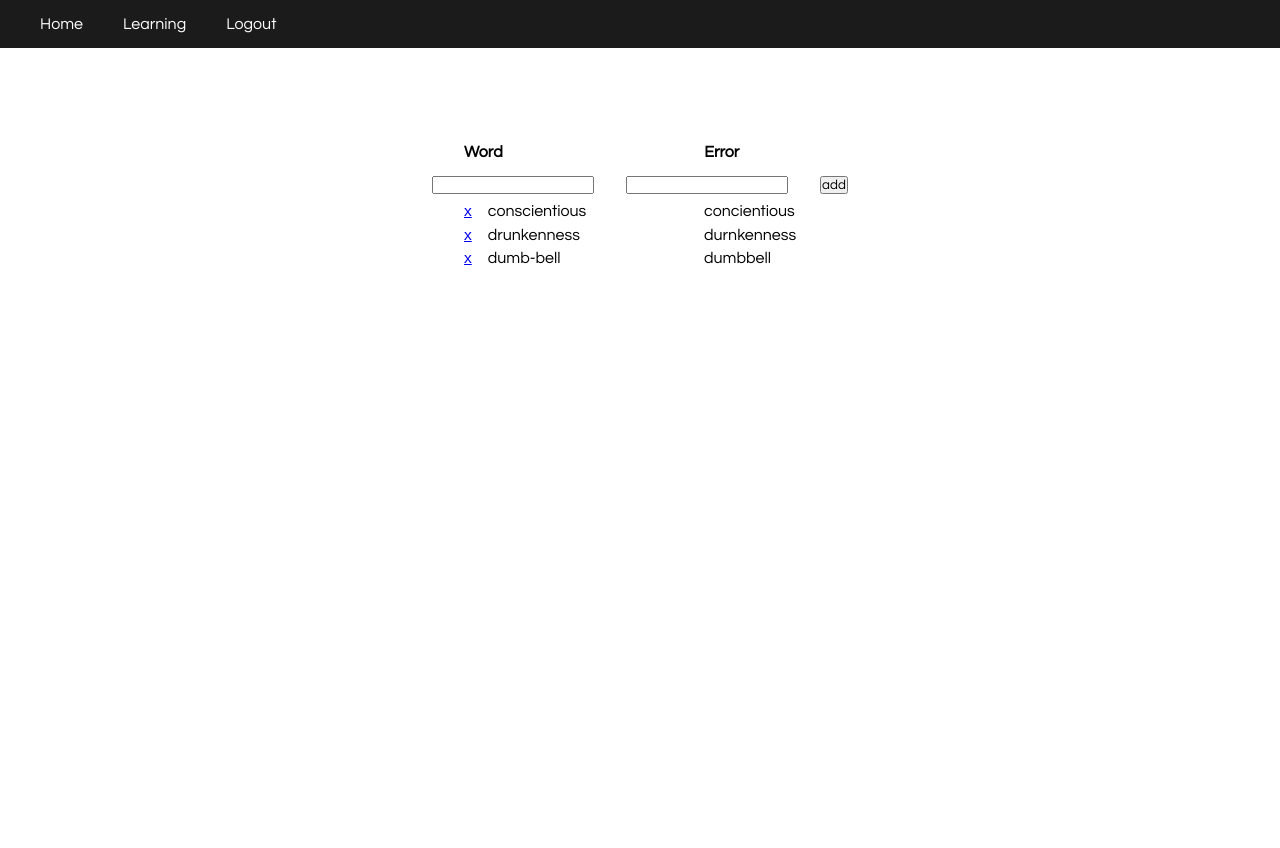
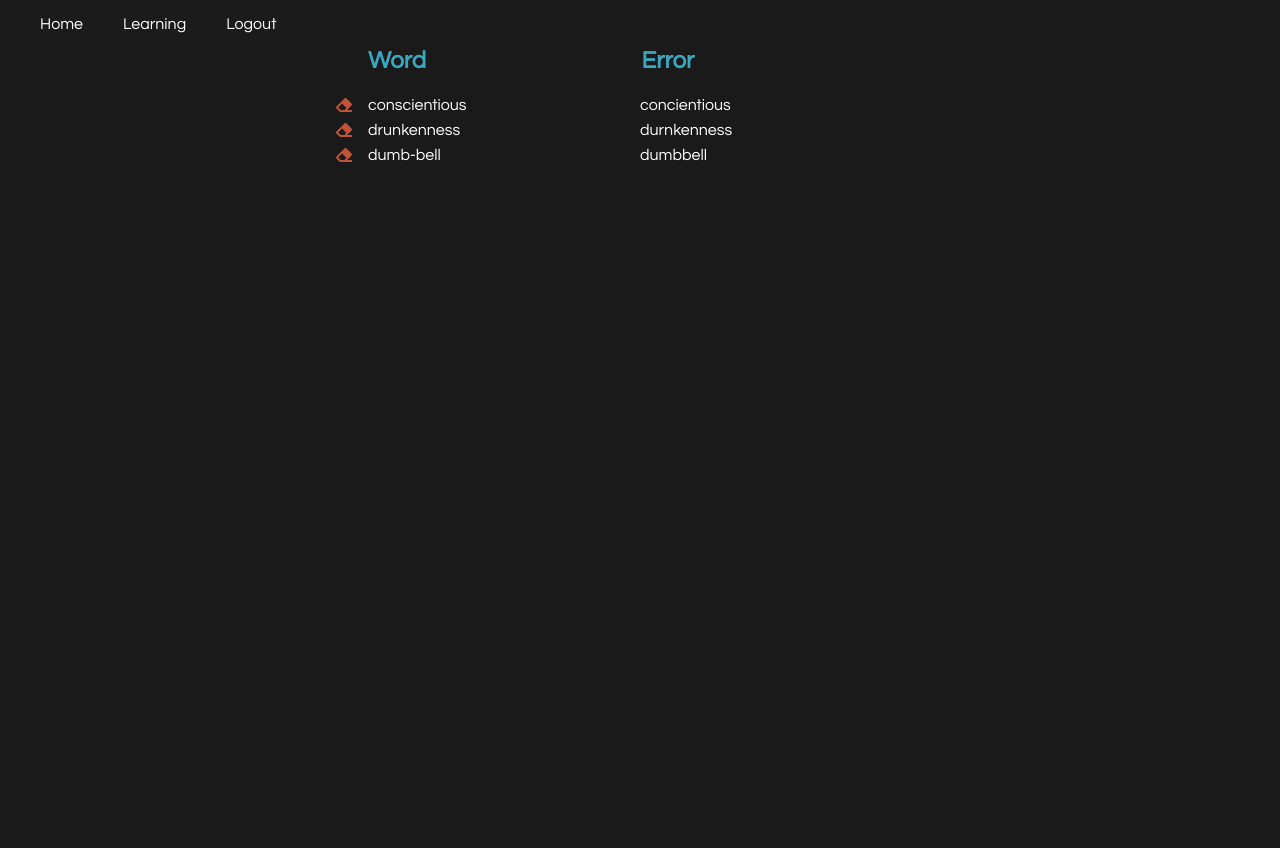
Before and after one commit to ChimentiMatt/Linguist_Assist, a Django app: page /study/ in a window 1280 px wide. Run offline with Django 3.2, Linux system fonts and the light colour scheme; a user stored in the database is signed in; data comes from the database, SQL or seed files in the repository; both versions use the stored data as it was after the commit; some libraries are stand-ins or nearby versions.

Commit message:
further styling improvments

```diff
--- a/spellingapp/static/spellingproject/css/landingPage.scss
+++ b/spellingapp/static/spellingproject/css/landingPage.scss
@@ -3,9 +3,12 @@
     justify-content: center;
     align-items: center;
     background: $primary-background;
-    color: white;
+    color: $primary-color;
     height: 95vh;
 
+    span{
+        color: complement($primary-color);
+    }
     h1{
         font-size: 5rem;
     }
--- a/spellingapp/static/spellingproject/css/studyPage.css
+++ b/spellingapp/static/spellingproject/css/studyPage.css
@@ -9,6 +9,7 @@
       -ms-flex-align: center;
           align-items: center;
   height: 100vh;
+  background: #1a1a1a;
   color: black;
   -o-object-fit: contain;
      object-fit: contain;
--- a/spellingapp/static/spellingproject/css/studyPage.scss
+++ b/spellingapp/static/spellingproject/css/studyPage.scss
@@ -1,69 +1,114 @@
 #studyPage{
     display: flex;
     justify-content: center;
-    align-items: center;
+    // align-items: center;
     height: 100vh;
-    // background: #1a1a1a;
-    color: black;
+    background: $primary-background;
+    color: white;
     object-fit: contain;
 
-    div{
-        // background: url('/static/spellingproject/media/paper.jpg');
+    #studyPageInner{
         background-size: auto 100%;
-        height: 44rem;
+        height: 95vh;
         width: 38rem;
+        // background: rgb(75, 75, 75);
         object-fit: fill;
 
-        #addAndRemoveForm{
+        #wordErrorLabel{
             display: flex;
-            justify-content: center;
-            margin-top: 1rem;
-
-            input{
-                margin-left: 1rem;
-                margin-right: 1rem;
+            font-size: 1.5rem;
+            font-weight: bold;
+            color: $primary-color;
+            div{
+                width: 45%;
+                margin-bottom: 1rem;
+                p:nth-child(1){
+                    padding-left: 2rem;
+                }
             }
         }
 
-        #removeWord{
-            margin-right: 1rem;
-        }
 
-        section{
+        #spellingListContainer{
             display: flex;
-            align-items: flex-end;
-            margin-left: 8rem;
-            height: 4rem;
-            width: 15rem;
-            // background: red;
-            font-weight: bold;
+            margin-top: .5rem;
+            margin-bottom: .5rem;
 
-            p:nth-child(2){
-                margin-left: 12.6rem;
+            #spellingListLeft{
+                width: 50%;
+                display: flex;
+
+                a{
+                    text-decoration: none;
+                    margin-right: 1rem;
+                    color: complement($primary-color);
+
+                }
+                a:hover{
+                    color: $primary-color;
+                }
+
+            }
+            #spellingListRight{
+                width: 50%;
             }
         }
 
-        div:nth-child(1){
-            margin-left: 8rem;
-        }
+        // div{
+        //     display: flex;
+        //     justify-content: center;
+        //     align-items: center;
+        //     flex-direction: column;
+        // }
 
-        div{
-            background: initial;
-            display: flex;
-            // background: blue;
-            // width: 32rem;
-            // height: 39rem;
-            height: 1.2rem;
-            // margin-left: 0rem;
-            margin-top: .28rem;
-        }
+        // section{
+        //     display: flex;
+        //     align-items: flex-end;
+        //     height: 4rem;
+        //     width: 15rem;
+        //     font-weight: bold;
 
-        p{
-            // margin-top: .35rem;
-        }
+        //     p:nth-child(2){
+        //         margin-left: 12.6rem;
+        //     }
+        // }
 
-        p:nth-child(2){
-            // margin-left: 10rem;
-        }
+        // #addAndRemoveForm{
+        //     display: flex;
+        //     // justify-content: center;
+        //     margin-top: 1rem;
+
+        //     input{
+        //         // margin-left: 1rem;
+        //         // margin-right: 1rem;
+        //     }
+        // }
+        // div:nth-child(1){
+
+        // }
+
+        // div{
+        //     background: initial;
+        //     display: flex;
+        //     // background: blue;
+        //     // width: 32rem;
+        //     // height: 39rem;
+        //     height: 1.2rem;
+        //     // margin-left: 0rem;
+        //     margin-top: .28rem;
+        // }
+
+        // #removeWord{
+        //     margin-right: 1rem;
+        // }
+
+
+        // p{
+        //     // margin-top: .35rem;
+        // }
+
+        // p:nth-child(2){
+        //     // margin-left: 10rem;
+        // }
     }
 }
--- a/spellingapp/static/spellingproject/css/styles.css
+++ b/spellingapp/static/spellingproject/css/styles.css
@@ -347,70 +351,66 @@
   -webkit-box-pack: center;
       -ms-flex-pack: center;
           justify-content: center;
-  -webkit-box-align: center;
-      -ms-flex-align: center;
-          align-items: center;
   height: 100vh;
-  color: black;
+  background: #1a1a1a;
+  color: white;
   -o-object-fit: contain;
      object-fit: contain;
 }
 
-#studyPage div {
+#studyPage #studyPageInner {
   background-size: auto 100%;
-  height: 44rem;
+  height: 95vh;
   width: 38rem;
   -o-object-fit: fill;
      object-fit: fill;
 }
 
-#studyPage div #addAndRemoveForm {
+#studyPage #studyPageInner #wordErrorLabel {
   display: -webkit-box;
   display: -ms-flexbox;
   display: flex;
-  -webkit-box-pack: center;
-      -ms-flex-pack: center;
-          justify-content: center;
-  margin-top: 1rem;
+  font-size: 1.5rem;
+  font-weight: bold;
+  color: #3AA8C1;
 }
 
-#studyPage div #addAndRemoveForm input {
-  margin-left: 1rem;
-  margin-right: 1rem;
+#studyPage #studyPageInner #wordErrorLabel div {
+  width: 45%;
+  margin-bottom: 1rem;
 }
 
-#studyPage div #removeWord {
-  margin-right: 1rem;
+#studyPage #studyPageInner #wordErrorLabel div p:nth-child(1) {
+  padding-left: 2rem;
 }
 
-#studyPage div section {
+#studyPage #studyPageInner #spellingListContainer {
   display: -webkit-box;
   display: -ms-flexbox;
   display: flex;
-  -webkit-box-align: end;
-      -ms-flex-align: end;
-          align-items: flex-end;
-  margin-left: 8rem;
-  height: 4rem;
-  width: 15rem;
-  font-weight: bold;
+  margin-top: .5rem;
+  margin-bottom: .5rem;
 }
 
-#studyPage div section p:nth-child(2) {
-  margin-left: 12.6rem;
-}
-
-#studyPage div div:nth-child(1) {
-  margin-left: 8rem;
-}
-
-#studyPage div div {
-  background: initial;
+#studyPage #studyPageInner #spellingListContainer #spellingListLeft {
+  width: 50%;
   display: -webkit-box;
   display: -ms-flexbox;
   display: flex;
-  height: 1.2rem;
-  margin-top: .28rem;
+}
+
+#studyPage #studyPageInner #spellingListContainer #spellingListLeft a {
+  text-decoration: none;
+  margin-right: 1rem;
+  color: #c1533a;
+}
+
+#studyPage #studyPageInner #spellingListContainer #spellingListLeft a:hover {
+  color: #3AA8C1;
+}
+
+#studyPage #studyPageInner #spellingListContainer #spellingListRight {
+  width: 50%;
 }
 
 #registerPage {
--- a/spellingapp/templates/spellingapp/landing.html
+++ b/spellingapp/templates/spellingapp/landing.html
@@ -4,7 +4,7 @@
 {% block landing %}
 
 <div id="landingPage">
-    <h1 id="landingTitle">Lingust Assist</h1>
+    <h1 id="landingTitle">Linguist<span> Assist</spam></h1>
 </div>
 
 {% endblock landing %}
--- a/spellingapp/templates/spellingapp/study_page.html
+++ b/spellingapp/templates/spellingapp/study_page.html
@@ -4,28 +4,31 @@
 {% block study %}
 <div id="studyPage">
 
-    <div id="paper">
-        <section id="paperHeading">
+    <div id="studyPageInner">
+
+            <section id="wordErrorLabel">
+                <div>
                     <p>Word</p>
+                </div>
+                <div>
                     <p>Error</p>
+                </div>
             </section>
 
-
-        <form id="addAndRemoveForm" action="{% url 'spellingapp:add_key_val' %}" method="POST">
+            {% comment %} <form id="addAndRemoveForm" action="{% url 'spellingapp:add_key_val' %}" method="POST">
                 {% csrf_token %}
                 <input type="text" name="word">
                 <input type="text" name="spelling_error">
                 <input type="submit" value="add">
-        </form>
-
+            </form> {% endcomment %}
 
             {% for item in spelling_list  %}
-            <div>
-                <div>
-                   <a id="removeWord" href="{% url 'spellingapp:remove_key_val' pk=item.pk %}">x</a>
+                <div id="spellingListContainer">
+                    <div id="spellingListLeft">
+                        <a id="removeWord" href="{% url 'spellingapp:remove_key_val' pk=item.pk %}"><i class="fas fa-eraser"></i></a>
                         <p>{{ item.word }}</p>
                     </div>
-                <div>
+                    <div id="spellingListRight">
                         <p>{{ item.spelling_error }}</p>
                     </div>
                 </div>
@@ -37,7 +40,6 @@
             </div>
             <br>
 
-
             <div v-for="item in lastWords">
                 [[item]]
             </div>
@@ -46,7 +48,6 @@
                 <button type="submit">Send Post</button>
             </div> {% endcomment %}
 
-
     </div>
 </div>
 
```
Also changed, not shown: other parts of spellingapp/static/spellingproject/css/styles.css (+48 -11 lines), spellingapp/static/spellingproject/css/loginRegisterPages.scss (+45 -10 lines), db.sqlite3, spellingapp/templates/spellingapp/learning.html (indentation only), 2 other files. Lines whose indentation alone changed are shown as unchanged.
